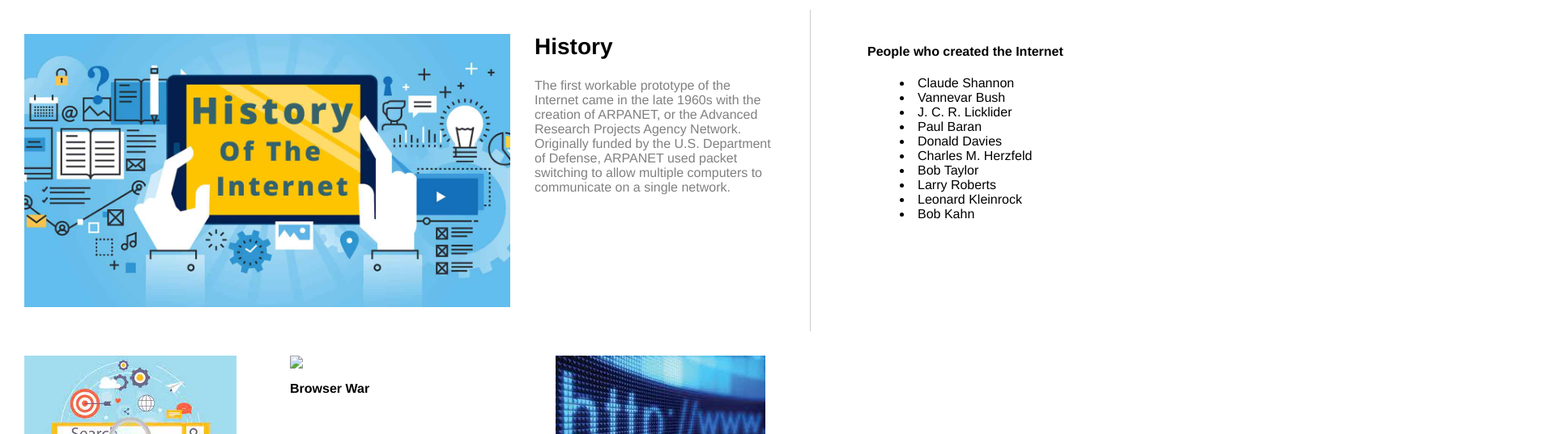
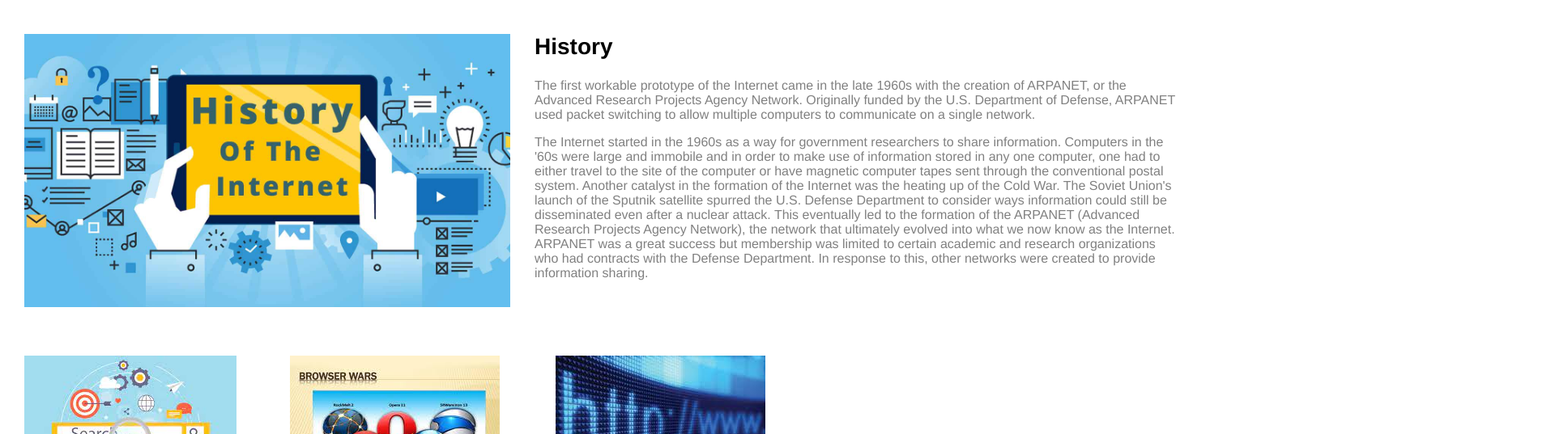
Before and after one commit to jastina10/internet-history, a plain HTML site: page public_html/index.html in a window 1280 px wide. Shown: the part 379-916 px from the top of the page at 81% size, 1920 px wide, since content can reach past the window. Drawn offline with Linux system fonts and the light colour scheme.

Commit message:
Task: Fixed F layout

```diff
--- a/public_html/index.html
+++ b/public_html/index.html
@@ -35,9 +35,10 @@
 
         .topbar-section{
             float:right;
-            border-left:1px #CCCCCC solid;
+            #border-left:1px #CCCCCC solid;
             height:100%;
             margin-left:10px;
+            margin-top: 20px;
 
         }
         #signin-image{
@@ -120,7 +121,7 @@
             text-align: center;}
         #article-container{
             float:left;
-            width:1000px;
+            width:10000px;
             border-right:1px solid #CCCCCC;
             margin-top:70px;
 
@@ -148,6 +149,12 @@
         #article-summary{
             float:left;
             width:300px;
+            color:grey;
+
+        }
+        #article-summary1{
+            float:left;
+            width:800px;
             color:grey;
 
         }
@@ -207,7 +214,7 @@
 <div id="topbar">
     <img id="logo" src="images/ilogo.jpg"  >
     <div id="signin" class="topbar-section">
-        <img id="signin-image" src="images/signin.png">
+        <img id="signin-image" src="images/signin.PNG">
         <span id="signin-text">sign in</span>
     </div>
     <div class="topbar-section topbar-menu" >
@@ -254,9 +261,13 @@
             <img id="fitnessimg" src="images/history.jpg">
             <div id="article-summary">
                 <h5><a href="">History</a></h5>
-                <div  id="article-summary">The first workable prototype of the Internet came in the late 1960s with the creation of ARPANET, or the Advanced Research Projects Agency Network. Originally funded by the U.S. Department of Defense, ARPANET used packet switching to allow multiple computers to communicate on a single network.
+                <div  id="article-summary1">The first workable prototype of the Internet came in the late 1960s with the creation of ARPANET, or the
+                    Advanced Research Projects Agency Network. Originally funded by the U.S.
+                    Department of Defense, ARPANET used packet switching to allow multiple computers to communicate on a single network.
 
+                    <p> The Internet started in the 1960s as a way for government researchers to share information. Computers in the '60s were large and immobile and in order to make use of information stored in any one computer, one had to either travel to the site of the computer or have magnetic computer tapes sent through the conventional postal system.
 
+                        Another catalyst in the formation of the Internet was the heating up of the Cold War. The Soviet Union's launch of the Sputnik satellite spurred the U.S. Defense Department to consider ways information could still be disseminated even after a nuclear attack. This eventually led to the formation of the ARPANET (Advanced Research Projects Agency Network), the network that ultimately evolved into what we now know as the Internet. ARPANET was a great success but membership was limited to certain academic and research organizations who had contracts with the Defense Department. In response to this, other networks were created to provide information sharing.</p>
 
 
 
@@ -267,24 +278,7 @@
 
 
         </div>
-        <div id="sidebar">
-            <h1>dxdd</h1>
-            <br><br>
-            <h4>People who created the Internet </h4>
-            <menu id="primaryLinks" class="floatLeft">
-                <li>Claude Shannon</li>
-                <li>Vannevar Bush</li>
-                <li>J. C. R. Licklider</li>
-                <li>Paul Baran</li>
-                <li>Donald Davies</li>
-                <li>Charles M. Herzfeld</li>
-                <li>Bob Taylor</li>
-                <li>Larry Roberts</li>
-                <li>Leonard Kleinrock</li>
-                <li>Bob Kahn</li>
-            </menu>
 
-        </div>
         <div class="clear"></div>
 
 
@@ -299,7 +293,7 @@
         </div>
 
         <div id="war">
-            <img id="googleimg" src="../../internet/public_html/images/war.jpg">
+            <img id="googleimg" src="images/war.jpg">
 
             <p id="googlepara"><a href="">Browser War</a></p>
 
```
Also changed, not shown: 1 other file.
